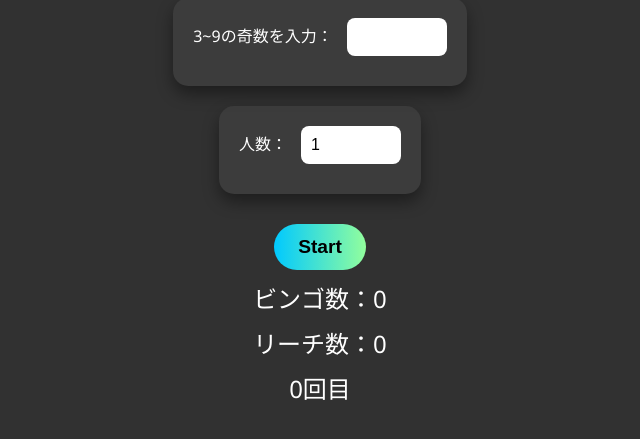
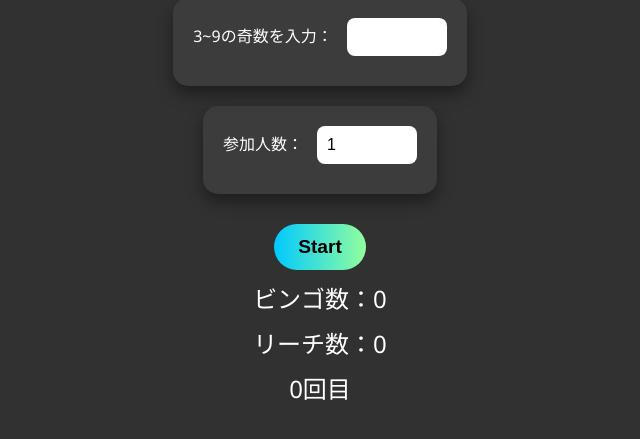
Before and after one commit to Saaatsuki/JavaScript-, a plain HTML site: page BINGO/bingo.html in a window 1280 px wide. Shown: the part 139-578 px from the top of the page, without its empty margins (320-960 px from the left). Drawn offline with Linux system fonts and the light colour scheme.

Commit message:
member 전

```diff
--- a/BINGO/bingo.html
+++ b/BINGO/bingo.html
@@ -15,7 +15,7 @@
         <div id="comment"></div>
     </div>
     <div class="inputBox">
-        <label for="numPeople">人数：</label>
+        <label for="numPeople">参加人数：</label>
         <input type="number" id="numPeople" min="1" max="10" value="1">
 
         <br />
```
